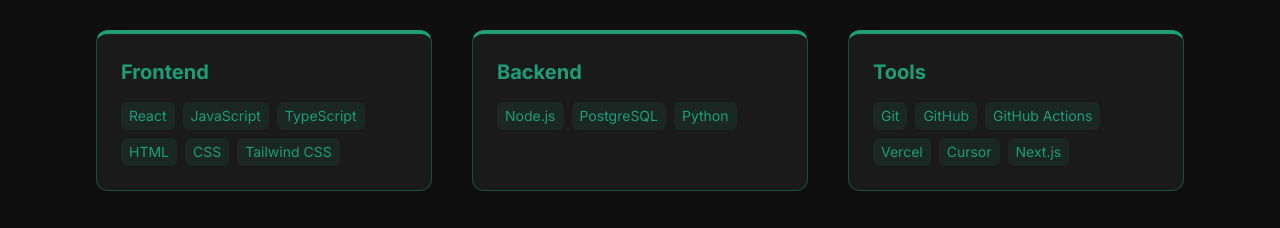
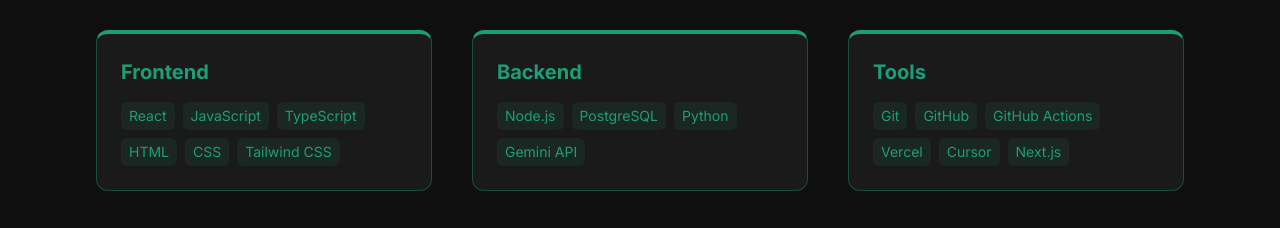
Before and after one commit to Dtzul04/daniel-tzul-portfolio, a React (Vite) app: page / in a window 1280 px wide. Shown: the part 1480-1708 px from the top of the page. Built offline with nearby package versions, Linux system fonts and the light colour scheme.

Commit message:
Added a new skill in skills.jsx

```diff
--- a/src/sections/Skills.jsx
+++ b/src/sections/Skills.jsx
@@ -9,7 +9,7 @@
         },
         {
             title: 'Backend',
-            skills: ['Node.js', 'PostgreSQL', 'Python']
+            skills: ['Node.js', 'PostgreSQL', 'Python', 'Gemini API']
         },
         {
             title: 'Tools',
```
